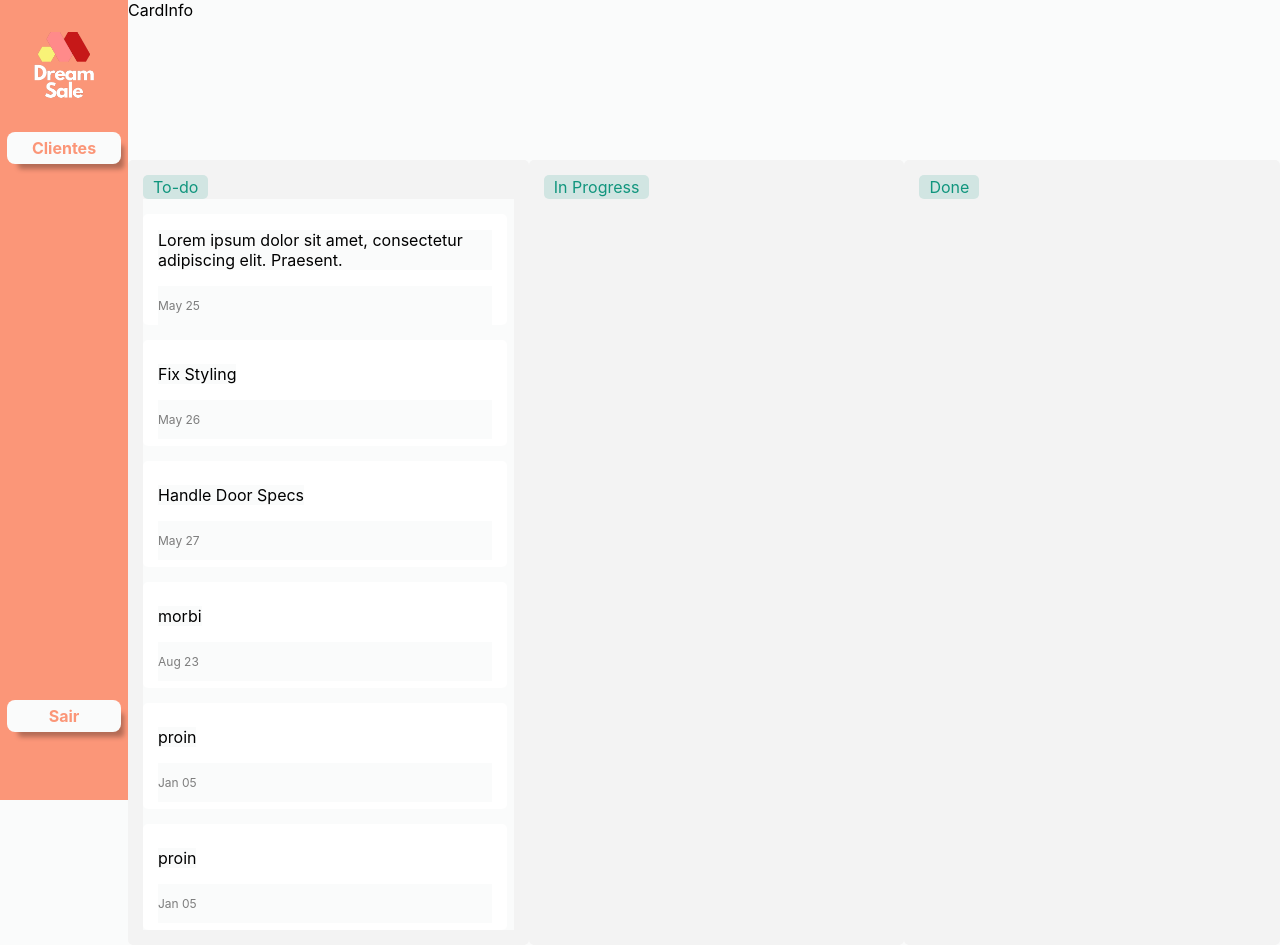
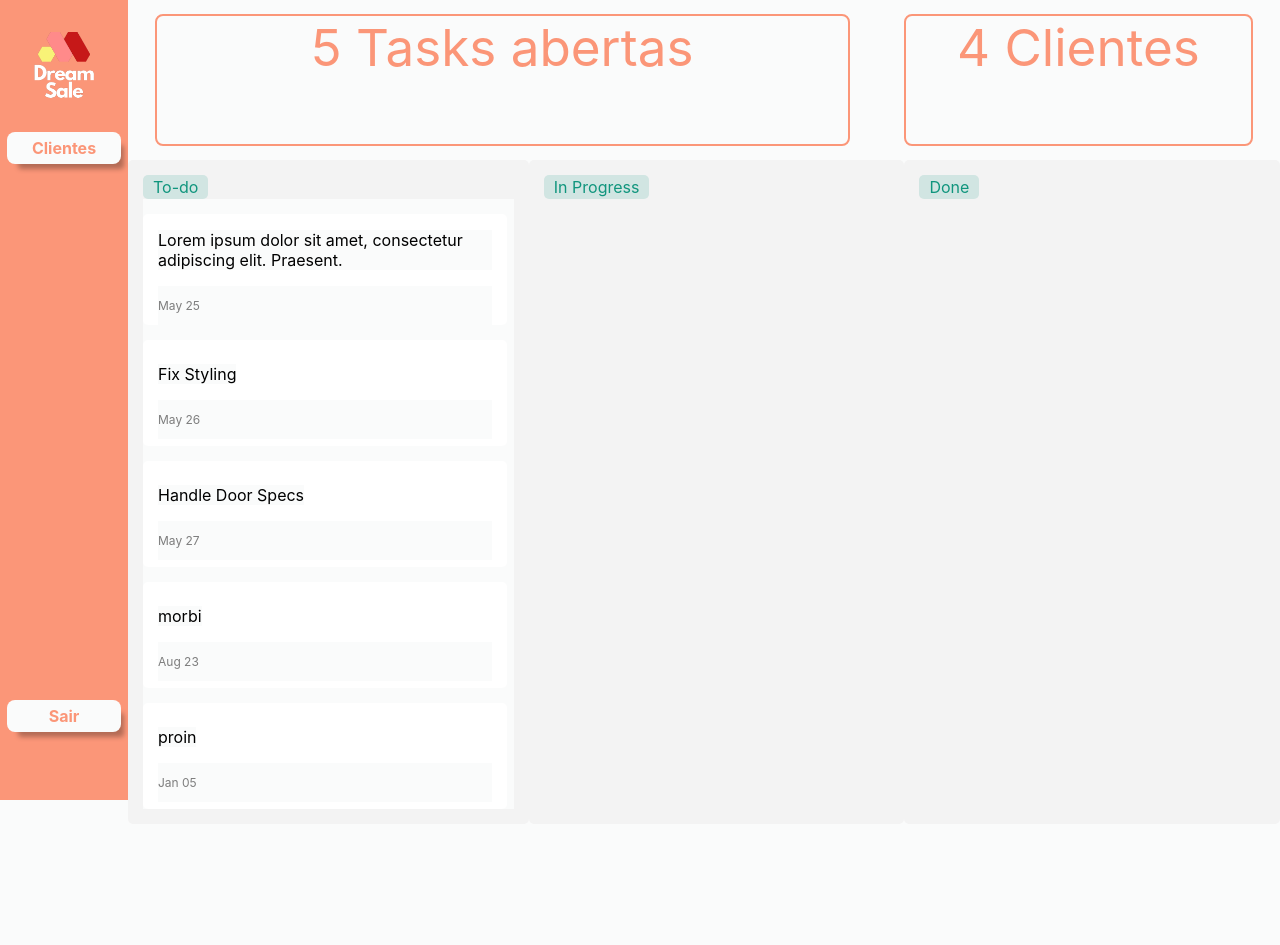
Before and after one commit to devlucasfreitas/dream-sale-crm, a React (Create React App) app: page /dashboard in a window 1280 px wide. After the commit the page ends 824 px from the top, so only its background shows below. Built offline with nearby package versions, Linux system fonts and the light colour scheme; data requests are answered from the project's data file.

Commit message:
feat: :art: barra lateral e kanban

```diff
--- a/db.json
+++ b/db.json
@@ -1,11 +1,11 @@
 {
   "clientes": [
     {
-      "name": "editar",
-      "email": "nome@nome",
-      "tel": "deti",
-      "date": "foi",
-      "cpf": "qualquer",
+      "name": "testando",
+      "email": "email@teste2.com",
+      "tel": "11945454545",
+      "date": "23/05/1995",
+      "cpf": "45445454545",
       "id": "SmOEd5V"
     },
     {
@@ -23,6 +23,14 @@
       "date": "12/09/2001",
       "cpf": "23232323232",
       "id": "JcZSBI2"
+    },
+    {
+      "name": "fgadgfdasg",
+      "email": "dasfgdsfgs@dgsdags",
+      "tel": "432431542",
+      "date": "2312314",
+      "cpf": "21434354454",
+      "id": "TmB2-1w"
     }
   ]
 }
--- a/public/index.html
+++ b/public/index.html
@@ -2,7 +2,7 @@
 <html lang="en">
   <head>
     <meta charset="utf-8" />
-    <link rel="icon" href="%PUBLIC_URL%/favicon.ico" />
+    <link rel="icon" href="favicon.ico" />
     <meta name="viewport" content="width=device-width, initial-scale=1" />
     <meta name="theme-color" content="#000000" />
     <meta
@@ -24,7 +24,7 @@
       work correctly both with client-side routing and a non-root public URL.
       Learn how to configure a non-root public URL by running `npm run build`.
     -->
-    <title>React App</title>
+    <title>Dream Sale CRM</title>
   </head>
   <body>
     <noscript>You need to enable JavaScript to run this app.</noscript>
--- a/src/components/organisms/barraLateral/BarraLateral.jsx
+++ b/src/components/organisms/barraLateral/BarraLateral.jsx
@@ -1,23 +1,21 @@
-import React from 'react'
-import { Link } from 'react-router-dom'
-import logoimg from '../../../images/Dream_Sale_logo-removebg-preview.png'
-import "./BarraLateral.css"
+import React from "react";
+import { Link } from "react-router-dom";
+import logoimg from "../../../images/Dream_Sale_logo-removebg-preview.png";
+import "./BarraLateral.css";
 
 export default function BarraLateral() {
   return (
-    <div className='barra'>
+    <div className="barra">
+      <img className="imagem" src={logoimg} alt="logo do crm dream sale" />
 
-      <img className='imagem' src={logoimg} alt="logo do crm dream sale" />
-
-      <div className='links'>
-      <Link to="/clientes" className='link'>
-    Clientes
-    </Link>
-    <Link to="/" className='link'>
-    Sair
-    </Link>
+      <div className="links">
+        <Link to="/clientes" className="link">
+          Clientes
+        </Link>
+        <Link to="/" className="link">
+          Sair
+        </Link>
       </div>
-
     </div>
-  )
+  );
 }
--- a/src/components/organisms/cardInfo/CardInfo.css
+++ b/src/components/organisms/cardInfo/CardInfo.css
@@ -1,4 +1,27 @@
 .cardsDeInformações {
     width: 90vw;
     height: 20vh;
+    display: flex;
+    justify-content: space-around;
+    align-items: center;
 }
+
+.tasks {
+    border: 2px solid rgb(251, 150, 120);
+    border-radius: 8px;
+    width: 60%;
+    height: 80%;
+    font-size: 4vw;
+    color: rgb(251, 150, 120);
+    text-align: center;
+}
+
+.clientes {
+    border: 2px solid rgb(251, 150, 120);
+    border-radius: 8px;
+    width: 30%;
+    height: 80%;
+    font-size: 4vw;
+    color: rgb(251, 150, 120);
+    text-align: center;
+}
--- a/src/components/organisms/cardInfo/CardInfo.jsx
+++ b/src/components/organisms/cardInfo/CardInfo.jsx
@@ -1,8 +1,23 @@
-import React from 'react'
-import "./CardInfo.css"
+import React from "react";
+import { data } from "../kanBan/KanbanData";
+import "./CardInfo.css";
 
 export default function CardInfo() {
+  const [clientes, setClientes] = React.useState([]);
+  const QtdTasks = data.length;
+
+  React.useEffect(() => {
+    fetch("http://localhost:5000/clientes")
+      .then((response) => response.json())
+      .then((data) => {
+        setClientes(data);
+      });
+  }, []);
+
   return (
-    <div className='cardsDeInformações'>CardInfo</div>
-  )
+    <div className="cardsDeInformações">
+      <div className="tasks">{QtdTasks} Tasks abertas</div>
+      <div className="clientes">{clientes.length} Clientes</div>
+    </div>
+  );
 }
--- a/src/components/organisms/kanBan/KanbanData.js
+++ b/src/components/organisms/kanBan/KanbanData.js
@@ -44,15 +44,6 @@ export const data = [
     // Priority: 'Medium',
     Due_Date: "05-Jan-2021",
   },
-  {
-    id: "6",
-    Task: "proin",
-    // Assigned_To: 'Bondon',
-    // Assignee: 'Antoinette',
-    // Status: 'In Progress',
-    // Priority: 'Medium',
-    Due_Date: "05-Jan-2021",
-  },
 ];
 
 export const columnsFromBackend = [
--- a/src/components/organisms/popupEditar/PopupEditar.jsx
+++ b/src/components/organisms/popupEditar/PopupEditar.jsx
@@ -1,19 +1,19 @@
-import * as React from 'react';
-import Backdrop from '@mui/material/Backdrop';
-import Box from '@mui/material/Box';
-import Modal from '@mui/material/Modal';
-import Fade from '@mui/material/Fade';
-import Typography from '@mui/material/Typography';
-import "./PopupEditar.css"
+import * as React from "react";
+import Backdrop from "@mui/material/Backdrop";
+import Box from "@mui/material/Box";
+import Modal from "@mui/material/Modal";
+import Fade from "@mui/material/Fade";
+import Typography from "@mui/material/Typography";
+import "./PopupEditar.css";
 
 const style = {
-  position: 'absolute',
-  top: '50%',
-  left: '50%',
-  transform: 'translate(-50%, -50%)',
+  position: "absolute",
+  top: "50%",
+  left: "50%",
+  transform: "translate(-50%, -50%)",
   width: 400,
-  bgcolor: 'background.paper',
-  border: '2px solid #000',
+  bgcolor: "background.paper",
+  border: "2px solid #000",
   boxShadow: 24,
   p: 4,
   borderRadius: 8,
@@ -32,13 +32,12 @@ export default function PopupEditar(props) {
   const handleFormSubmit = (event) => {
     event.preventDefault();
 
-    return fetch(`http://localhost:5000/clientes/${props.id}`,
-    { method: 'PUT',
+    return fetch(`http://localhost:5000/clientes/${props.id}`, {
+      method: "PUT",
       headers: { "Content-type": "application/json; charset=UTF-8" },
       body: JSON.stringify({ name, email, tel, date, cpf }),
-   })
-   .then(window.location.reload())
-  }
+    }).then(window.location.reload());
+  };
   return (
     <div>
       <i onClick={handleOpen} className="fi fi-rr-edit"></i>
@@ -61,31 +60,67 @@ export default function PopupEditar(props) {
 
             <div>
               <form onSubmit={handleFormSubmit}>
-                    <div className='campos'>
+                <div className="campos">
                   <label htmlFor="nomecliente">Nome do Cliente</label>
-                        <input type="text" name="nome" id='nomecliente' onChange={(event) => setName(event.target.value)} value={name} />
+                  <input
+                    type="text"
+                    name="nome"
+                    id="nomecliente"
+                    onChange={(event) => setName(event.target.value)}
+                    value={name}
+                  />
                 </div>
-                     <div className='campos'>
+                <div className="campos">
                   <label htmlFor="email">E-mail</label>
-                        <input type="email" name="email" id='email' onChange={(event) => setEmail(event.target.value)} value={email} />
+                  <input
+                    type="email"
+                    name="email"
+                    id="email"
+                    onChange={(event) => setEmail(event.target.value)}
+                    value={email}
+                  />
                 </div>
-                    <div className='campos'>
+                <div className="campos">
                   <label htmlFor="tel">Telefone</label>
-                        <input type="text" name="tel" id='tel' onChange={(event) => setTel(event.target.value)} value={tel} />
+                  <input
+                    type="text"
+                    name="tel"
+                    id="tel"
+                    onChange={(event) => setTel(event.target.value)}
+                    value={tel}
+                  />
                 </div>
-                    <div className='campos'>
+                <div className="campos">
                   <label htmlFor="data">Data de Nascimento</label>
-                        <input type="text" name="data" id='data' onChange={(event) => setDate(event.target.value)} value={date} />
+                  <input
+                    type="text"
+                    name="data"
+                    id="data"
+                    onChange={(event) => setDate(event.target.value)}
+                    value={date}
+                  />
                 </div>
-                    <div className='campos'>
+                <div className="campos">
                   <label htmlFor="cpf">CPF</label>
-                        <input type="text" name="cpf" id='cpf' onChange={(event) => setCpf(event.target.value)} value={cpf} />
+                  <input
+                    type="text"
+                    name="cpf"
+                    id="cpf"
+                    onChange={(event) => setCpf(event.target.value)}
+                    value={cpf}
+                  />
                 </div>
                 <div className="botoes">
-                      <div onClick={handleClose} className='secondary-button'>Voltar</div>
-                      <input className='primary-button' type="submit" name="editar" value={'Editar'} />
+                  <div onClick={handleClose} className="secondary-button">
+                    Voltar
                   </div>
-
+                  <input
+                    className="primary-button"
+                    type="submit"
+                    name="editar"
+                    value={"Editar"}
+                  />
+                </div>
               </form>
             </div>
           </Box>
```
Also changed, not shown: src/components/pages/clientes/Clientes.jsx (+8 -9 lines), src/components/pages/dashboard/Dashboard.jsx (+10 -12 lines), 1 other file (tests, documents, lock files or other folders). Lines whose indentation alone changed are shown as unchanged.
